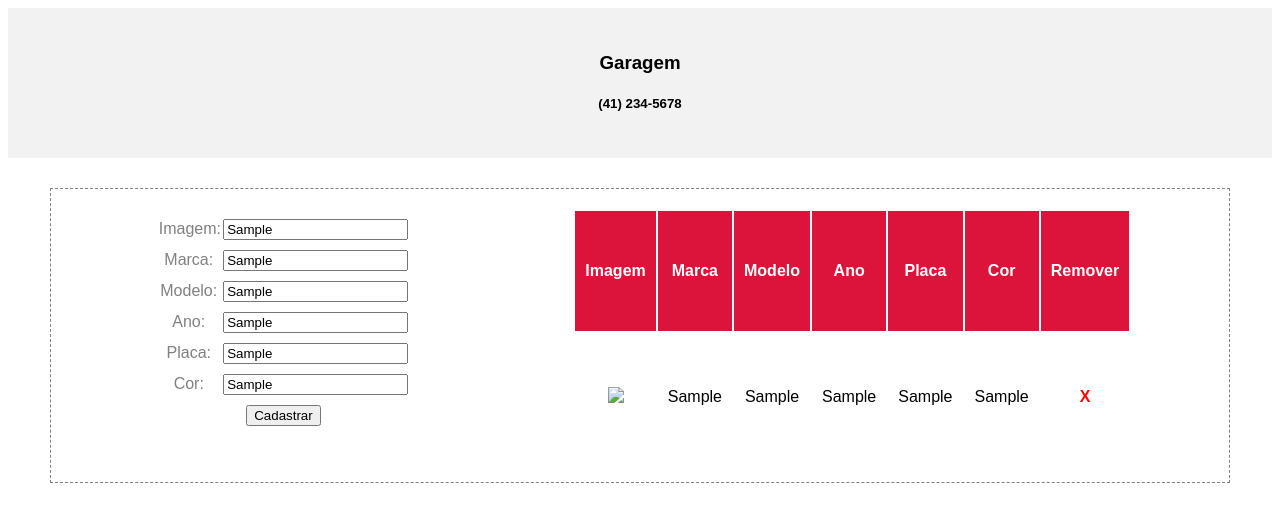
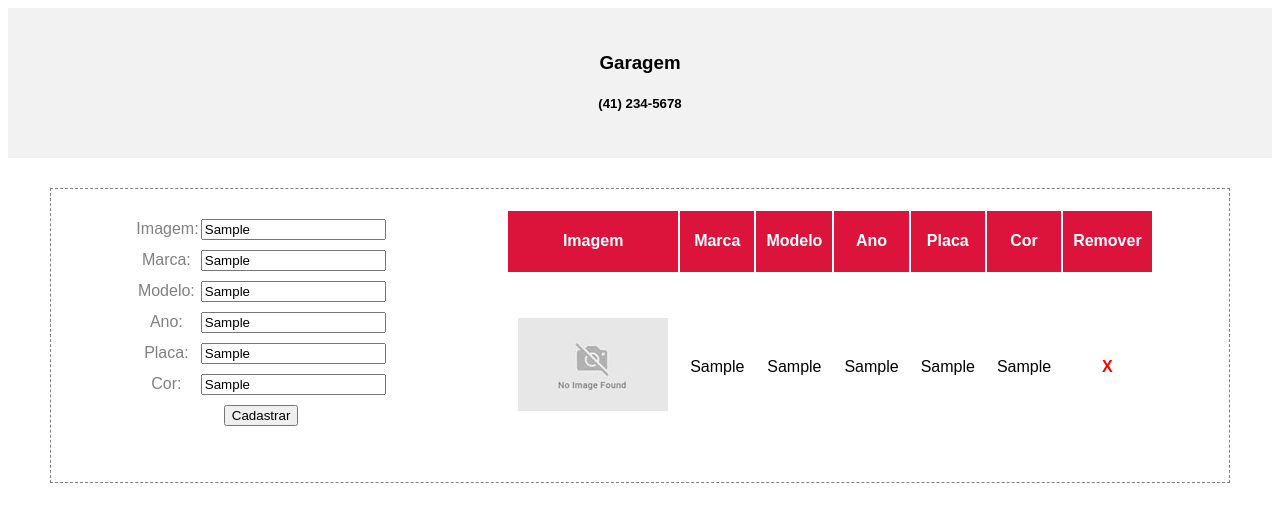
Before and after one commit to Leodma/cadastro-carros, a plain HTML site: page index.html in a window 1280 px wide. Both pictures are taken after typing "Sample", "Sample", "Sample", "Sample", "Sample", "Sample" into the empty fields and a click on the button "Cadastrar". Drawn offline with Linux system fonts and the light colour scheme.

Commit message:
inserindo uma imagem padrão quando a url da imagem não existir

```diff
--- a/ApiDom.js
+++ b/ApiDom.js
@@ -27,10 +27,12 @@
         this.element.removeChild(child);
     };
 
+
     function showImage(url){
         let fragment = doc.createDocumentFragment();
         var img = document.createElement('img');
         img.setAttribute('src', url);
+        img.onerror = function(){ img.setAttribute('src', 'noimage.jpg');}
         fragment.appendChild(img);
         return fragment;
     };
--- a/challenge-30.js
+++ b/challenge-30.js
@@ -1,6 +1,10 @@
 (function() {
   'use strict';
+ /* controlar melhor o uso da imagem - verificar se é uma url
+    inserir uma imagem padrão quando não tiver URL ou for uma URL inválida
+    validar os campos dos formulários com HTML
 
+ */
  function api(){
 
    const CompanyName = new DOM('[data-js="company-name"]');
@@ -16,6 +20,7 @@
      };
      return null
    };
+
 
    function fillNameCompany(data){
      CompanyName.setText(data.name);
--- a/index.html
+++ b/index.html
@@ -4,7 +4,7 @@
     <meta charset="UTF-8">
     <meta name="viewport" content="width=device-width, initial-scale=1.0">
     <link type="text/css" rel='stylesheet' href="style.css">
-    <title>Document</title>
+    <title>Cadastro de Carros</title>
 </head>
 <body>
     <header>
```
Also changed, not shown: noimage.jpg (added), 1 other file.
